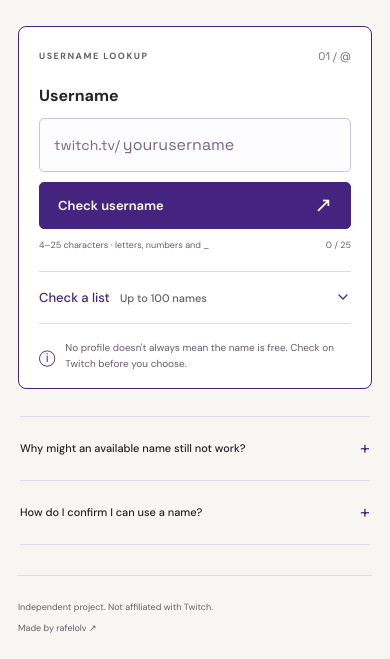
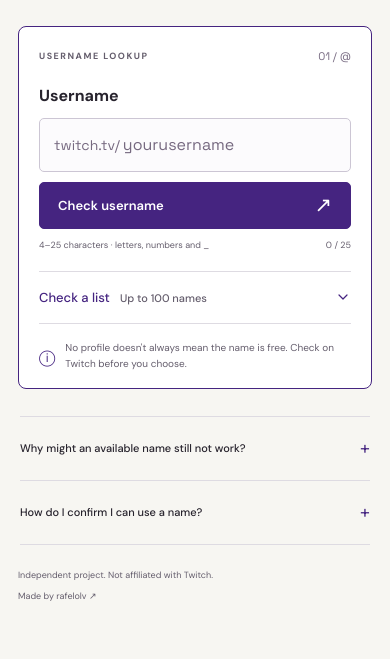
Before and after one commit to rafelolv/TwitchUsernameChecker, a website with bundled scripts: page index.html in a window 390 px wide. Shown: the part 275-934 px from the top of the page. After the commit the page ends 902 px from the top, so only its background shows below. Built offline with nearby package versions, Linux system fonts and the light colour scheme.

Commit message:
style: simplify footer spacing

```diff
--- a/package.json
+++ b/package.json
@@ -1,6 +1,6 @@
 {
   "name": "twitch-username-checker",
-  "version": "1.3.3",
+  "version": "1.3.4",
   "license": "MIT",
   "author": "Rafael (rafelolv)",
   "repository": {
--- a/styles.css
+++ b/styles.css
@@ -483,9 +483,8 @@ details a {
   color: var(--purple);
 }
 .site-footer {
-  padding: 30px 0;
-  margin-top: 38px;
-  border-top: 1px solid var(--line);
+  padding: 24px 0 30px;
+  margin-top: 0;
 }
 .site-footer > p {
   font:
@@ -601,8 +600,7 @@ details a {
     line-height: 1.5;
   }
   .site-footer {
-    margin-top: 30px;
-    padding-block: 25px;
+    padding-bottom: 25px;
   }
   .site-footer > div {
     flex-direction: column;
```
Also changed, not shown: docs/VALIDATION.md (+9 -0 lines), CHANGELOG.md, docs/images/preview-dark.png, docs/images/preview.png.
